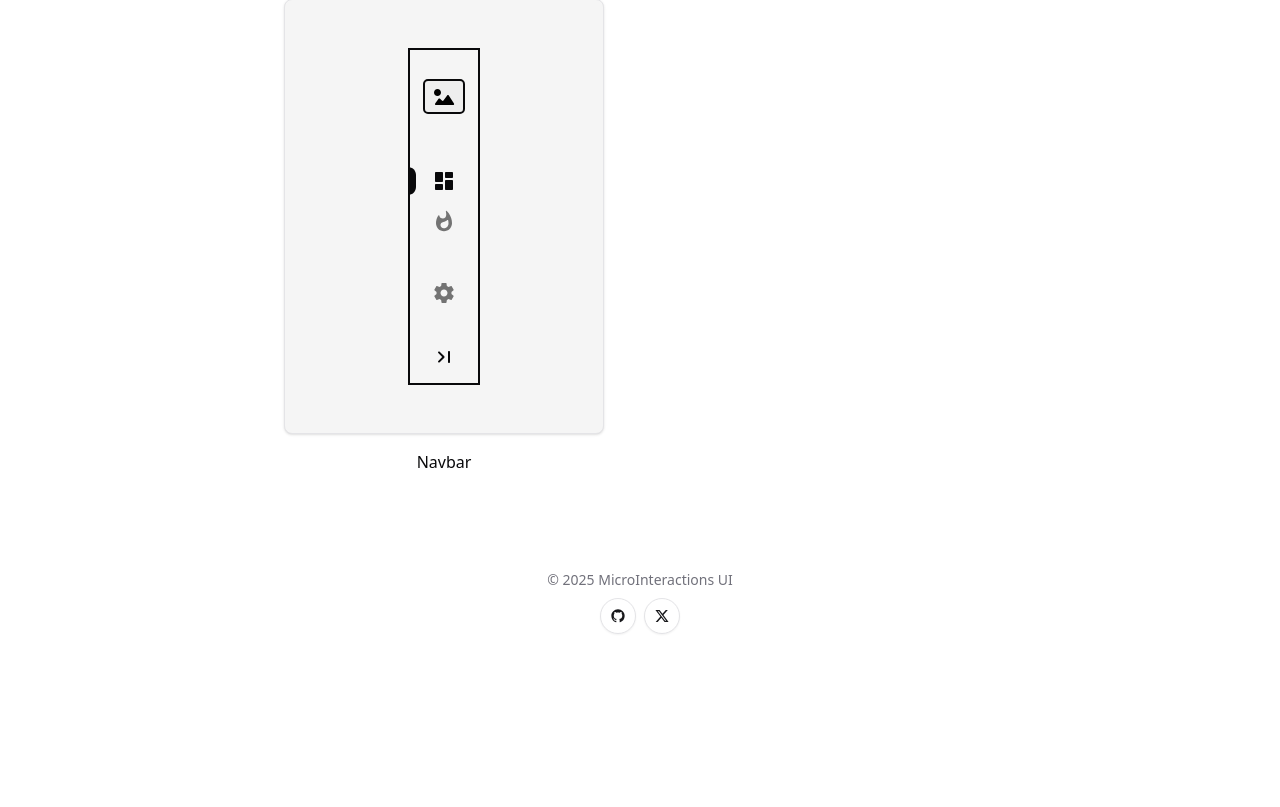
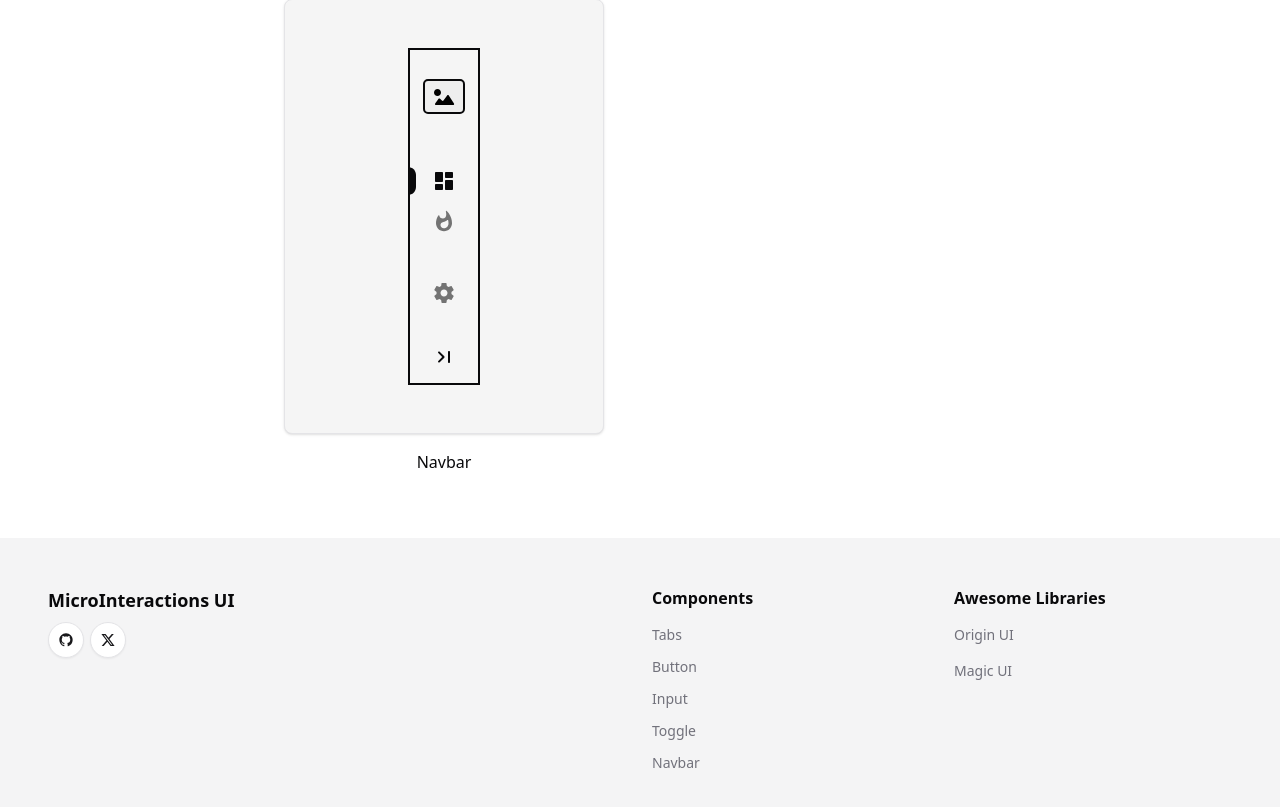
Before and after one commit to mateusmachry/microinteractionsui, a Next.js app: page / in a window 1280 px wide. Shown: the part 991-1798 px from the top of the page. Before the commit the page ends 1657 px from the top, so only its background shows below. Built offline with nearby package versions, Linux system fonts and the light colour scheme.

Commit message:
updated footer

```diff
--- a/src/app/(home)/components/home.tsx
+++ b/src/app/(home)/components/home.tsx
@@ -10,9 +10,9 @@ import { SideNavbarIcon } from "@/app/(home)/components/icons/side-navbar";
 
 export default function Home() {
     return (
-        <div className="min-h-screen w-full bg-background flex flex-col max-w-5xl mx-auto">
+        <div className="min-h-screen w-full bg-background flex flex-col">
             <TopNavBar />
-            <main className="flex flex-col flex-1 items-center justify-center w-full gap-8">
+            <main className="flex flex-col flex-1 items-center justify-center w-full gap-8 mx-auto">
                 <Hero />
                 <div className="max-w-3xl grid w-full grid-cols-1 md:grid-cols-2 grid-flow-row gap-y-8 gap-x-4 pb-16">
                     <ComponentTypeCard icon={<TabsIcon />} href={"/tabs"} label={"Tabs"} />
--- a/src/shared/footer.tsx
+++ b/src/shared/footer.tsx
@@ -4,10 +4,14 @@ import Link from "next/link";
 
 export function Footer() {
     return (
-        <footer className="flex flex-col justify-center items-center gap-2 py-8">
-            <p className="text-muted-foreground text-sm">&copy; {new Date().getFullYear()} MicroInteractions UI</p>
-            <div className="flex flex-row items-center justify-center gap-2">
-
+        <footer className="flex flex-col w-full justify-center items-center gap-6 py-12 px-12 bg-secondary">
+            <div className="grid grid-cols-12 gap-x-6 w-full">
+                <div className="col-span-6">
+                    <div className="flex flex-col items-start gap-2">
+                        <div className="flex items-center gap-2">
+                            <span className="text-lg font-semibold">MicroInteractions UI</span>
+                        </div>
+                        <div className="flex flex-row items-center justify-center gap-1.5">
                             <Button asChild className="cursor-pointer rounded-full" variant="outline" aria-label="X" size="icon">
                                 <Link
                                     href="https://github.com/mateusmachry/microinteractionsui"
@@ -18,12 +22,62 @@ export function Footer() {
 
                             <Button asChild className="cursor-pointer rounded-full" variant="outline" aria-label="X" size="icon">
                                 <Link
-                        href="https://x.com/codemattic"
+                                    href="https://x.com/matmachry"
                                     target="_blank"
                                     rel="noopener noreferrer"
                                 ><RiTwitterXFill className="text-primary" size={16} aria-hidden="true" /></Link>
                             </Button>
                         </div>
+                    </div>
+                </div>
+                <div className="col-span-3">
+                    <h4 className="font-semibold mb-3">Components</h4>
+                    <div className="grid space-y-2">
+                        <Link
+                            href="/tabs"
+                        >
+                            <span className="text-muted-foreground hover:text-primary text-sm">Tabs</span>
+                        </Link>
+                        <Link
+                            href="/button"
+                        >
+                            <span className="text-muted-foreground hover:text-primary text-sm">Button</span>
+                        </Link>
+                        <Link
+                            href="/input"
+                        >
+                            <span className="text-muted-foreground hover:text-primary text-sm">Input</span>
+                        </Link>
+                        <Link
+                            href="/theme-toggle"
+                        >
+                            <span className="text-muted-foreground hover:text-primary text-sm">Toggle</span>
+                        </Link>
+                        <Link
+                            href="/navbar"
+                        >
+                            <span className="text-muted-foreground hover:text-primary text-sm">Navbar</span>
+                        </Link>
+                    </div>
+                </div>
+                <div className="col-span-3">
+                    <h4 className="font-semibold mb-3">Awesome Libraries</h4>
+                    <div className="grid space-y-3">
+                        <Link
+                            href="https://originui.com/"
+                            target="_blank"
+                        >
+                            <span className="text-muted-foreground hover:text-primary text-sm">Origin UI</span>
+                        </Link>
+                        <Link
+                            href="https://magicui.design/"
+                            target="_blank"
+                        >
+                            <span className="text-muted-foreground hover:text-primary text-sm">Magic UI</span>
+                        </Link>
+                    </div>
+                </div>
+            </div>
         </footer>
     );
 }
```
Lines whose indentation alone changed are shown as unchanged.
